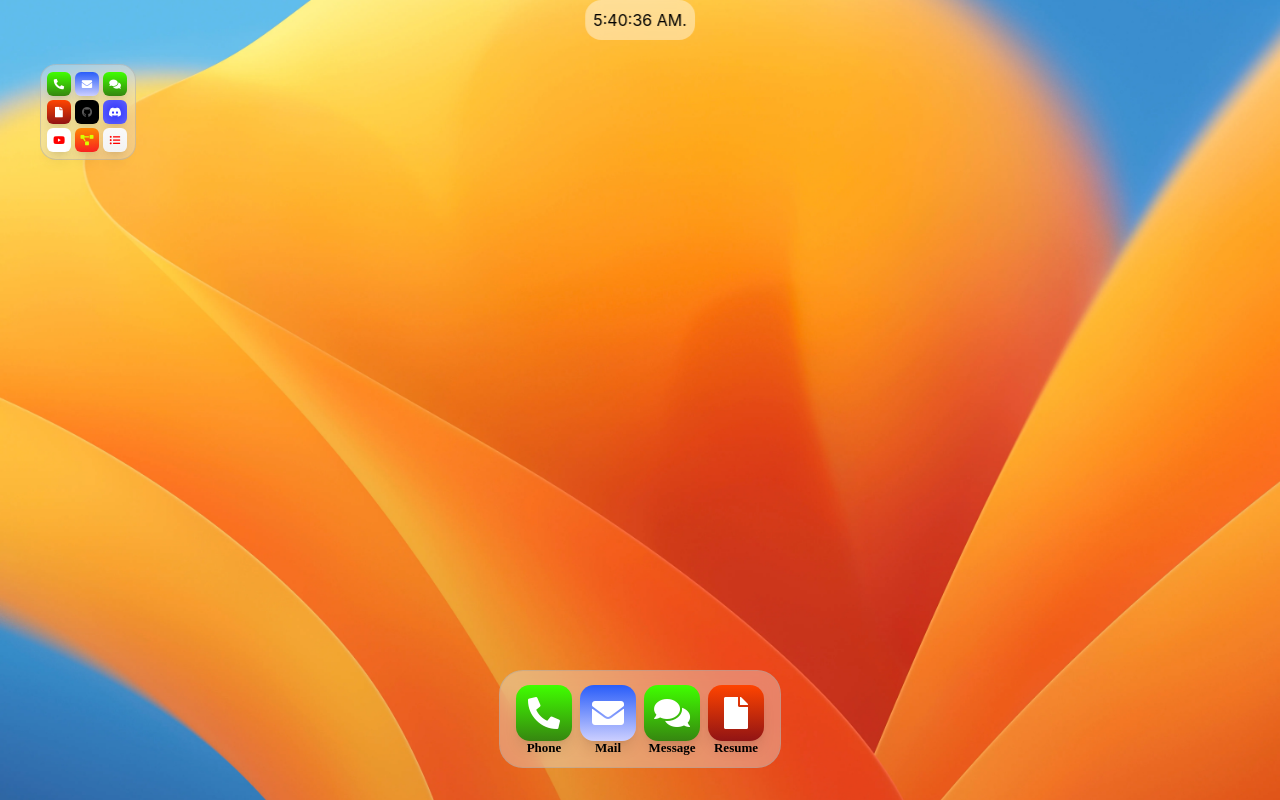
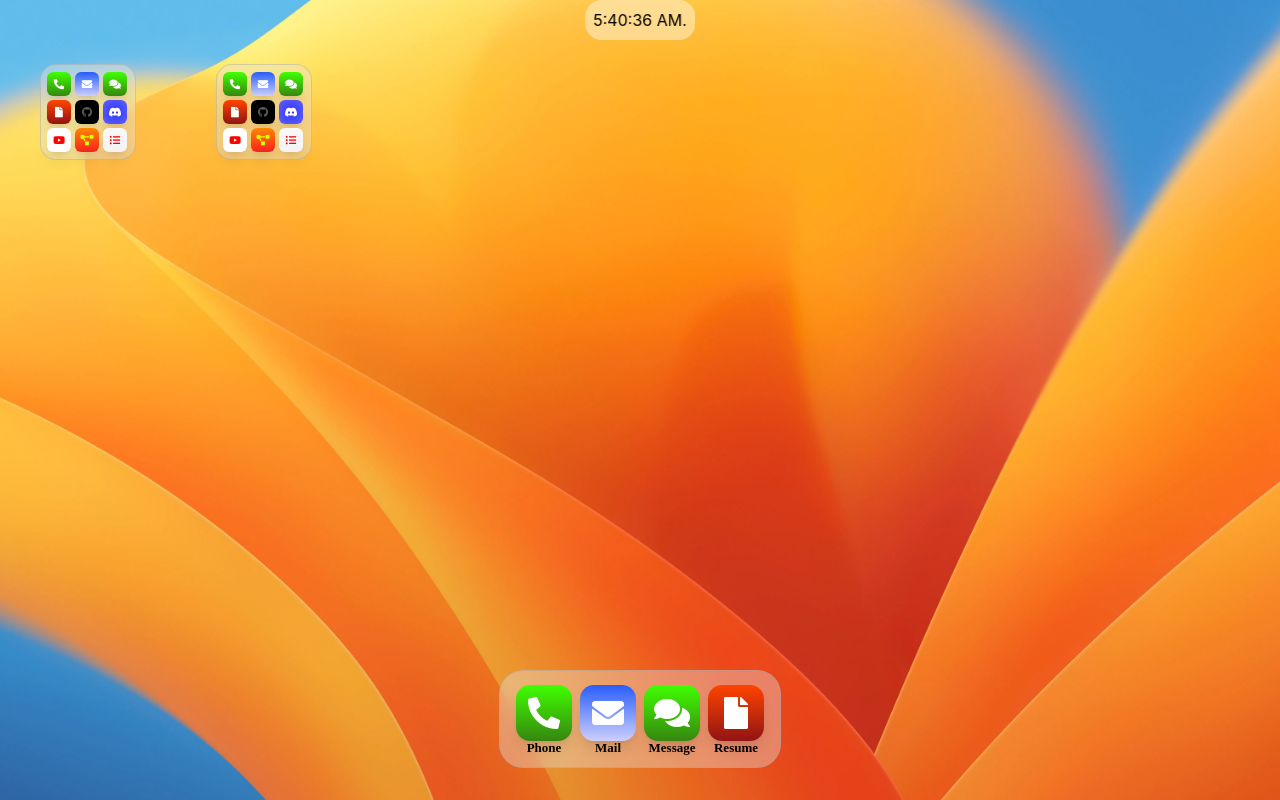
Before and after one commit to brycenGabaldon/brycengabaldon, a React (Create React App) app: page / in a window 1280 px wide. Built offline with nearby package versions, Linux system fonts and the light colour scheme.

Commit message:
second folder

```diff
--- a/src/App.js
+++ b/src/App.js
@@ -24,22 +24,25 @@ export default function App() {
         >
           <Clock />
         </div>
-        <div
-          className={"UnderBanner"}
-          key={Math.floor(1 + Math.random() * 10000)}
-        >
+
           <div
             onClick={() =>
               isActive ? setIsActive(!isActive) : setIsActive(isActive)
             }
-          >
+          ></div>
             <FolderStatus
               isActive={isActive}
               setIsActive={setIsActive}
               key={Math.floor(1 + Math.random() * 10000)}
 
             />
-          </div>
+            <FolderStatus
+              isActive={isActive}
+              setIsActive={setIsActive}
+              key={Math.floor(1 + Math.random() * 10000)}
+
+            />
+
           <div
             className={isActive ? "" : "Overlay"}
             onClick={() => setIsActive(!isActive)}
@@ -47,7 +50,7 @@ export default function App() {
           >
             {" "}
           </div>
-        </div>
+
       </div>
       <div>
 
--- a/src/Icon.scss
+++ b/src/Icon.scss
@@ -18,8 +18,10 @@ flex-direction: row;
 }
 .App {
   display: flex;
+  flex-direction: row;
   flex-wrap: wrap;
-  flex-direction: column;
+  justify-content: flex-start;
+  align-content: flex-start;
   height: 100%;
   width: 100%;
 }
@@ -28,7 +30,7 @@ flex-direction: row;
 }
 
 .Hide {
-
+position: relative;
   height: 6rem;
   width: 6rem;
   padding: .25rem;
@@ -249,7 +251,8 @@ background-color: rgba(66, 66, 66, 0.093);
   width: 100vmax;
 }
 .UnderBannner {
-  position: relative;
+  display: flex;
+  flex-direction: row;
 }
 
 html {
```
